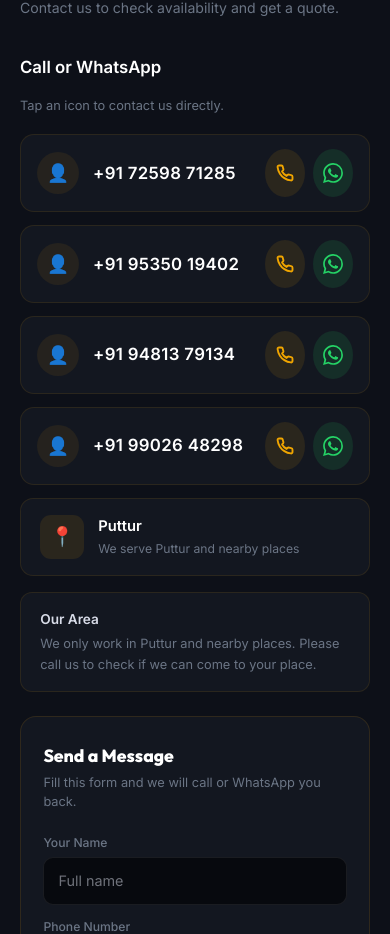
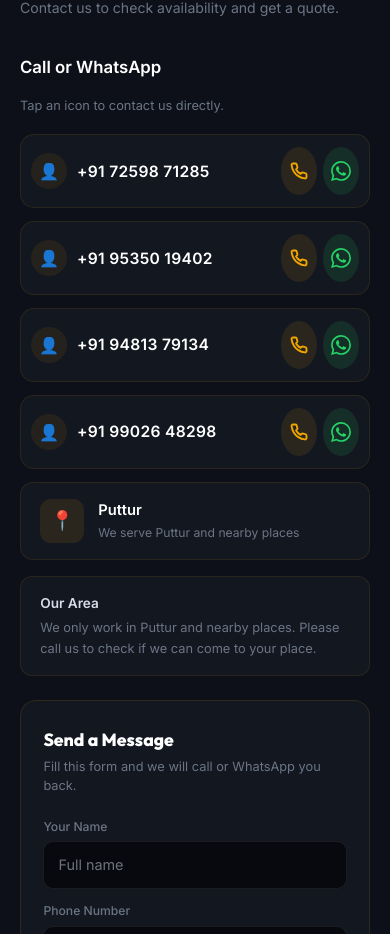
Before and after one commit to sampathkulal400-sketch/Nandaneshwara-Cranes, a React (Vite) app: page / in a window 390 px wide. Shown: the part 5637-6571 px from the top of the page. Built offline with nearby package versions, Linux system fonts and the light colour scheme.

Commit message:
Fix Contact section phone number wrapping on mobile

```diff
--- a/src/components/Contact.jsx
+++ b/src/components/Contact.jsx
@@ -97,7 +97,7 @@ export default function Contact() {
               ].map((owner, i) => (
                 <div key={i} style={{
                   display: 'flex', alignItems: 'center', justifyContent: 'space-between',
-                  padding: '14px 16px', background: '#131720',
+                  padding: '12px 10px', background: '#131720',
                   borderRadius: 14, border: '1px solid rgba(240,165,0,0.1)',
                   transition: 'transform 0.2s, box-shadow 0.2s',
                 }}
@@ -105,27 +105,26 @@ export default function Contact() {
                 onMouseLeave={e => { e.currentTarget.style.transform = 'none'; e.currentTarget.style.boxShadow = 'none'; e.currentTarget.style.borderColor = 'rgba(240,165,0,0.1)' }}>
 
                   {/* Left: Avatar & Number */}
-                  <div style={{ display: 'flex', alignItems: 'center', gap: 14 }}>
+                  <div style={{ display: 'flex', alignItems: 'center', gap: 10 }}>
                     <div style={{
-                      width: 42, height: 42, borderRadius: '50%',
+                      width: 36, height: 36, borderRadius: '50%',
                       background: 'rgba(240,165,0,0.08)', color: '#f0a500',
                       display: 'flex', alignItems: 'center', justifyContent: 'center',
-                      fontSize: '1.1rem'
+                      fontSize: '1rem'
                     }}>
                       👤
                     </div>
                     <div>
-                      <p style={{ color: '#fff', fontSize: '1.05rem', fontWeight: 700, margin: 0, letterSpacing: '0.02em' }}>
+                      <p style={{ color: '#fff', fontSize: 'clamp(0.85rem, 4vw, 1rem)', fontWeight: 700, margin: 0, letterSpacing: '0.02em', whiteSpace: 'nowrap' }}>
                         +91 {owner.num}
                       </p>
                     </div>
                   </div>
 
-                  {/* Right: Action Buttons */}
-                  <div style={{ display: 'flex', gap: 8 }}>
+                  <div style={{ display: 'flex', gap: 6 }}>
                     {/* Call Button */}
                     <a href={`tel:+91${owner.val}`} title="Call" style={{
-                      width: 40, height: 40, borderRadius: '50%',
+                      width: 36, height: 36, borderRadius: '50%',
                       background: 'rgba(240,165,0,0.1)', color: '#f0a500',
                       display: 'flex', alignItems: 'center', justifyContent: 'center',
                       textDecoration: 'none', transition: 'background 0.2s'
@@ -139,7 +138,7 @@ export default function Contact() {
 
                     {/* WhatsApp Button */}
                     <a href={`https://wa.me/91${owner.val}?text=Hello%2C%20I%20need%20crane%20service`} target="_blank" rel="noreferrer" title="WhatsApp" style={{
-                      width: 40, height: 40, borderRadius: '50%',
+                      width: 36, height: 36, borderRadius: '50%',
                       background: 'rgba(37,211,102,0.12)', color: '#25D366',
                       display: 'flex', alignItems: 'center', justifyContent: 'center',
                       textDecoration: 'none', transition: 'background 0.2s'
```
